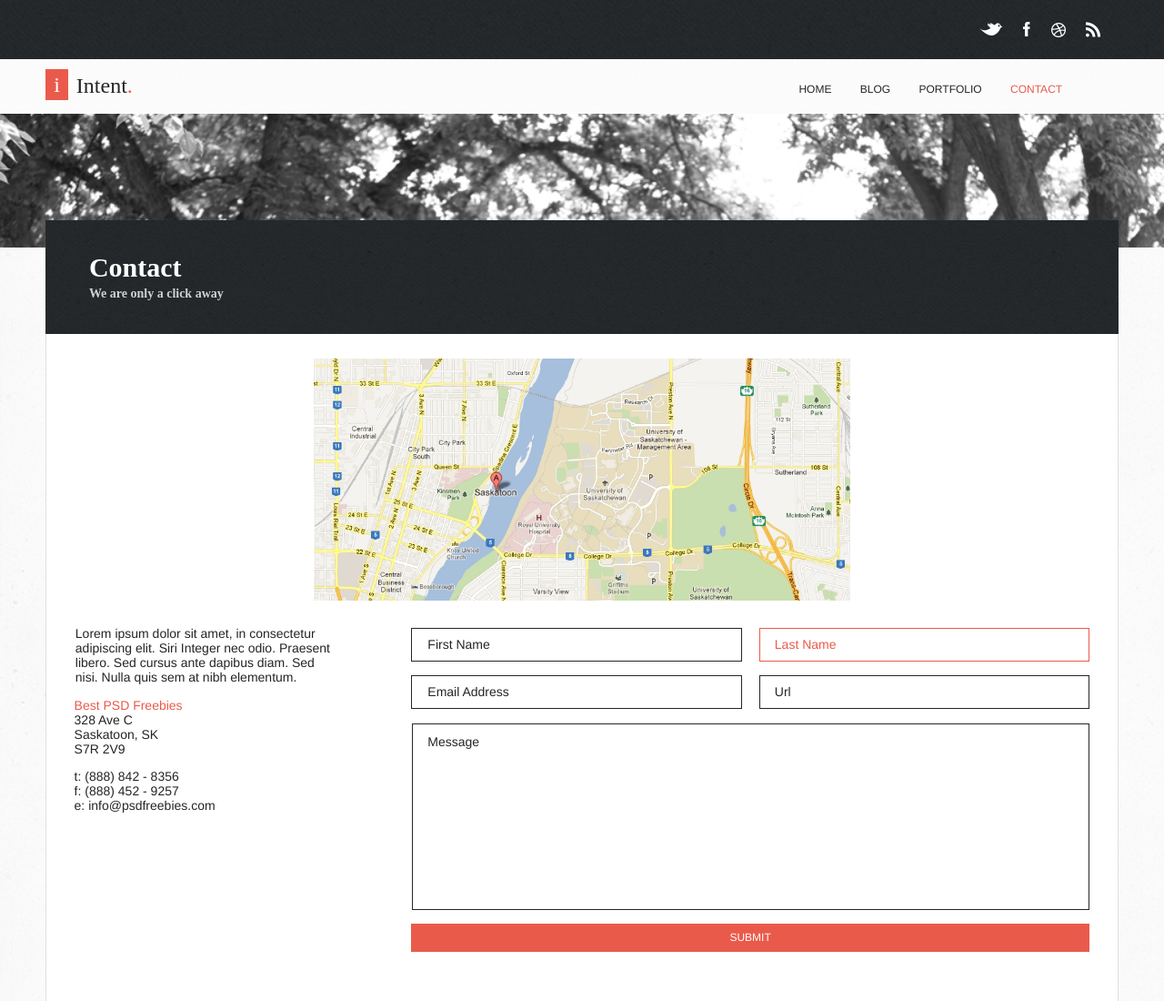
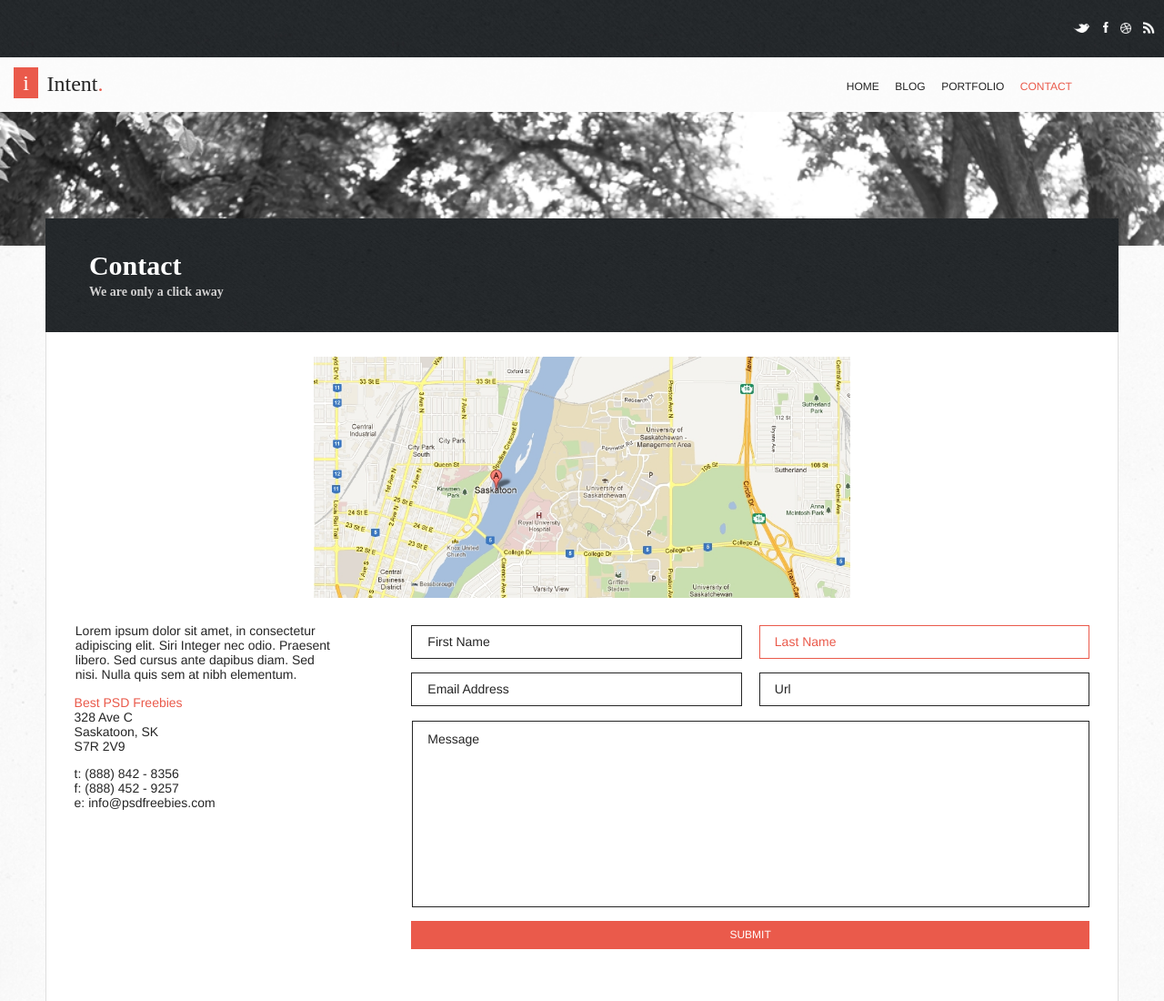
Before and after one commit to TaoRAYroll/HTML, a plain HTML site: page HUTAO1/index.html in a window 1280 px wide. Shown: the top 1100 px of the page at 91% size. Drawn offline with Linux system fonts and the light colour scheme.

Commit message:
final page2

```diff
--- a/HUTAO1/index.html
+++ b/HUTAO1/index.html
@@ -19,10 +19,18 @@
         <div class="header-2">
           <div class="top-bar-holder">
             <div class="social-media-icons group">
-              <img class="twitter" src="images/twitter_2.png" alt="">
-              <img class="facebook" src="images/facebook_2.png" alt="">
-              <img class="dribbble" src="images/dribbble_2.png" alt="">
-              <img class="rss" src="images/rss_2.png" alt="">
+              <div>
+                <img class="twitter" src="images/twitter_2.png" alt="">
+              </div>
+              <div>
+                <img class="facebook" src="images/facebook_2.png" alt="">
+              </div>
+              <div>
+                <img class="dribbble" src="images/dribbble_2.png" alt="">
+              </div>
+              <div>
+                <img class="rss" src="images/rss_2.png" alt="">
+              </div>
             </div>
           </div>
           <div class="row group">
@@ -32,14 +40,14 @@
               </div>
               <p class="intent">Intent<span class="colorea5a4b">.</span></p>
             </div>
-            <nav class="nav">
+            <div class="nav">
               <ul class="nav-list group">
                 <li><p class="nav-item-1 text-item"><a href="#">Home</a></p></li>
                 <li><p class="nav-item-1-2 text-item"><a href="#">Blog</a></p></li>
                 <li><p class="nav-item-1-3 text-item"><a href="#">Portfolio</a></p></li>
                 <li><p class="nav-item-2 text-item selected"><a href="#">Contact</a></p></li>
               </ul>
-            </nav>
+            </div>
           </div>
         </div>
       </header>
--- a/HUTAO1/style.css
+++ b/HUTAO1/style.css
@@ -1,18 +1,6 @@
 @charset "UTF-8";
 
-html, body, div, span, applet, object, iframe,
-h1, h2, h3, h4, h5, h6, p, blockquote, pre,
-a, abbr, acronym, address, big, cite, code,
-del, dfn, em, img, ins, kbd, q, s, samp,
-small, strike, strong, sub, sup, tt, var,
-b, u, i, center,
-dl, dt, dd, ol, ul, li,
-fieldset, form, label, legend,
-table, caption, tbody, tfoot, thead, tr, th, td,
-article, aside, canvas, details, embed,
-figure, figcaption, footer, header,
-menu, nav, output, ruby, section, summary,
-time, mark, audio, video, input, textarea {
+* {
   margin: 0;
   padding: 0;
   border: 0;
@@ -192,11 +180,13 @@ a.text-item.selected {
   background-size: cover;
 }
 .social-media-icons {
-  left: 40.04902%;
   margin: 0 auto;
-  position: relative;
-  width: 11.862745%;
   margin: 9px auto;
+  display: flex;
+  width: 100px;
+  justify-content: right;
+  float: right;
+  padding-right: 10px;
 }
 .social-media-icons > * {
   float: left;
@@ -221,7 +211,7 @@ a.text-item.selected {
 .row {
   margin: -4px 0 0;
   min-height: 64px;
-  padding: 15px 3.921569%;
+  align-items: center;
   position: relative;
   width: 100%;
   z-index: 72;
@@ -231,10 +221,13 @@ a.text-item.selected {
   -moz-background-size: cover;
   -o-background-size: cover;
   background-size: cover;
+  display: flex;
+  justify-content: space-between;
 }
 .logo {
   float: left;
-  position: relative;
+  position: absolute;
+  margin-left: 15px;
   width: 13.723404%;
 }
 .container-holder {
@@ -259,13 +252,20 @@ a.text-item.selected {
 }
 .nav {
   float: right;
-  margin: 14px 0.106383% 0 0;
-  position: relative;
+  margin: 0px auto;
+  position: absolute;
   width: 29.680851%;
+  right: 0;
+  margin-right: 12%;
+  padding-bottom: 7px;
 }
 .nav-list {
-  position: relative;
+  position: absolute;
   list-style: none;
+  right: 0;
+  display: flex;
+  justify-content: space-around;
+  align-items: center;
 }
 .nav-list li {
   float: left;
```
